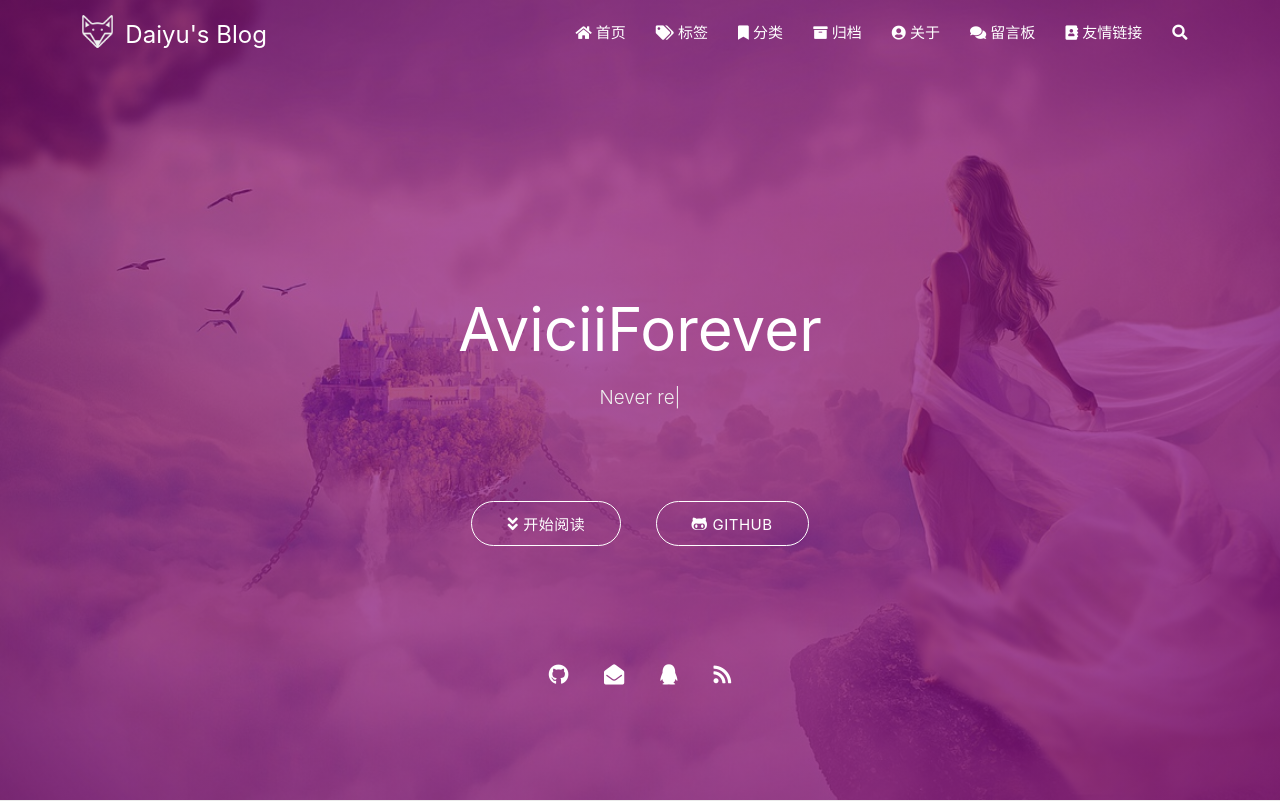
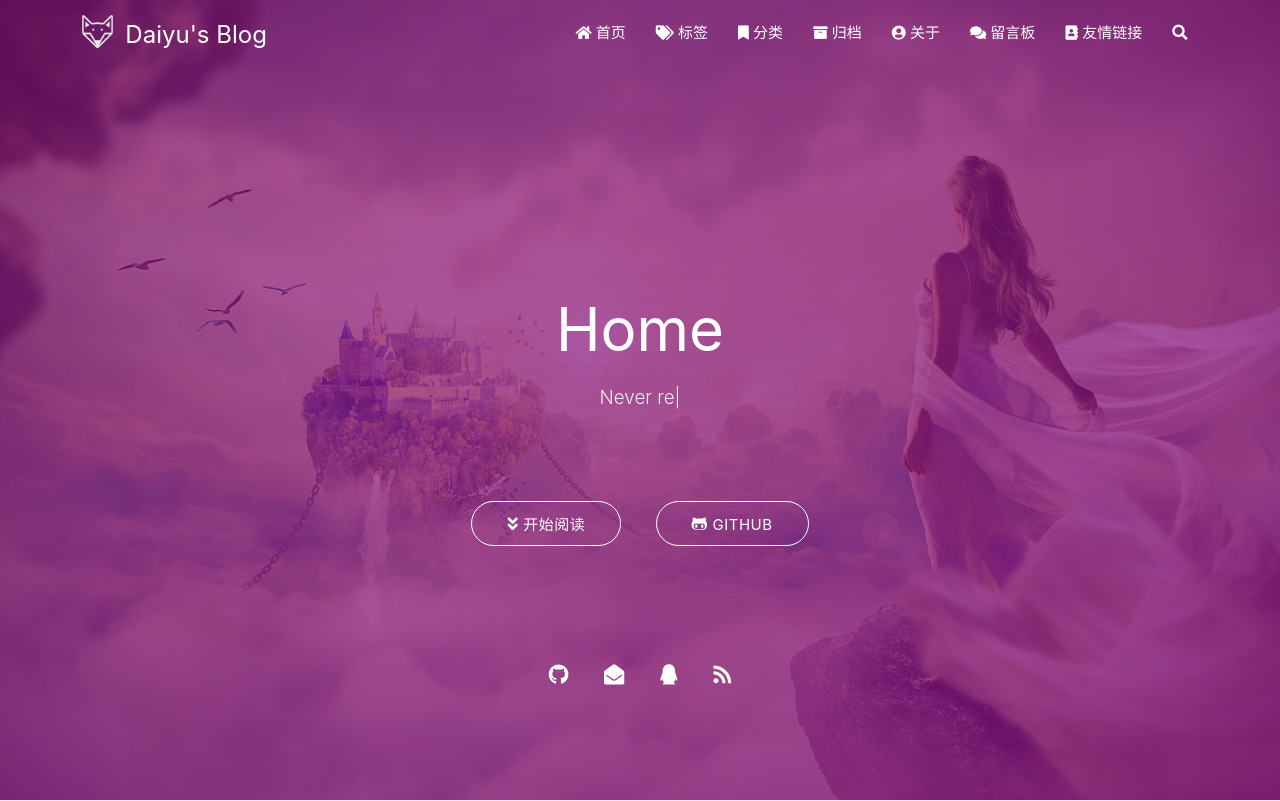
Before and after one commit to Daiyu5452/Daiyu5452.github.io, a plain HTML site: page index.html in a window 1280 px wide. Shown: the top 801 px of the page. Drawn offline with nearby package versions, Linux system fonts and the light colour scheme; some packages are replaced by stand-ins of ours; no server answers; a script that the page names is missing.

Commit message:
Site updated: 2022-02-07 17:08:12

```diff
--- a/index.html
+++ b/index.html
@@ -359,7 +359,7 @@
         <div class="brand">
             <div class="title center-align">
 
-                AviciiForever
+                Home
 
             </div>
 
```
Also changed, not shown: 2022/02/06/hello-world/index.html (+1 -1 lines), archives/2022/02/index.html (+1 -1 lines), archives/2022/index.html (+1 -1 lines), archives/index.html (+1 -1 lines).
